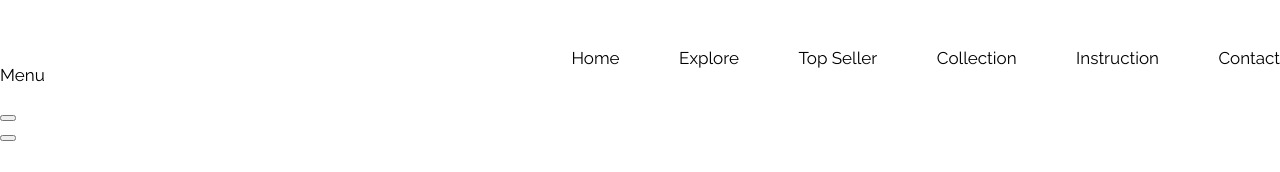
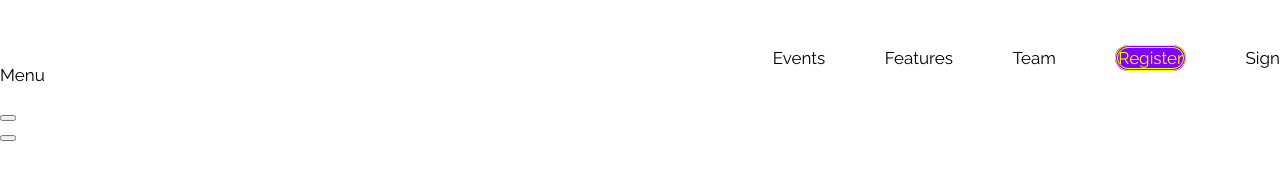
Before and after one commit to Archunandev/Tournament, a plain HTML site: page index.html in a window 1280 px wide. Shown: the part 119-291 px from the top of the page. Drawn offline with nearby package versions, Linux system fonts and the light colour scheme; some icons are missing.

Commit message:
Update index.html

```diff
--- a/index.html
+++ b/index.html
@@ -51,33 +51,13 @@
 
         <ul class="navbar-list">
 
-          <li>
-            <a href="#" class="navbar-link" data-navlink>Home</a>
-          </li>
-
-          <li>
-            <a href="#" class="navbar-link" data-navlink>Explore</a>
-          </li>
-
-          <li>
-            <a href="#" class="navbar-link" data-navlink>Top Seller</a>
-          </li>
-
-          <li>
-            <a href="#" class="navbar-link" data-navlink>Collection</a>
-          </li>
-
-          <li>
-            <a href="#" class="navbar-link" data-navlink>Instruction</a>
-          </li>
-
-          <li>
-            <a href="#" class="navbar-link" data-navlink>Contact</a>
-          </li>
-
-        </ul>
-
-      </nav>
+          <li><a class="underline" href="#" aria-label="Features">Events</a></li>
+     <li><a class="underline" href="#" aria-label="Features">Features</a></li>
+     <li><a class="underline" href="#" aria-label="Team">Team</a></li>
+      <li> <a class="underline" href="register.html" aria-label="Sign In"><mark>Register</mark></a></li>
+     <li><a class="underline" href="#" aria-label="Features">Sign</a></li>
+    </ul>
+  </nav>
 
       <button class="menu-open-btn" aria-label="Open Menu" data-nav-open-btn>
         <ion-icon name="menu-outline"></ion-icon>
```
